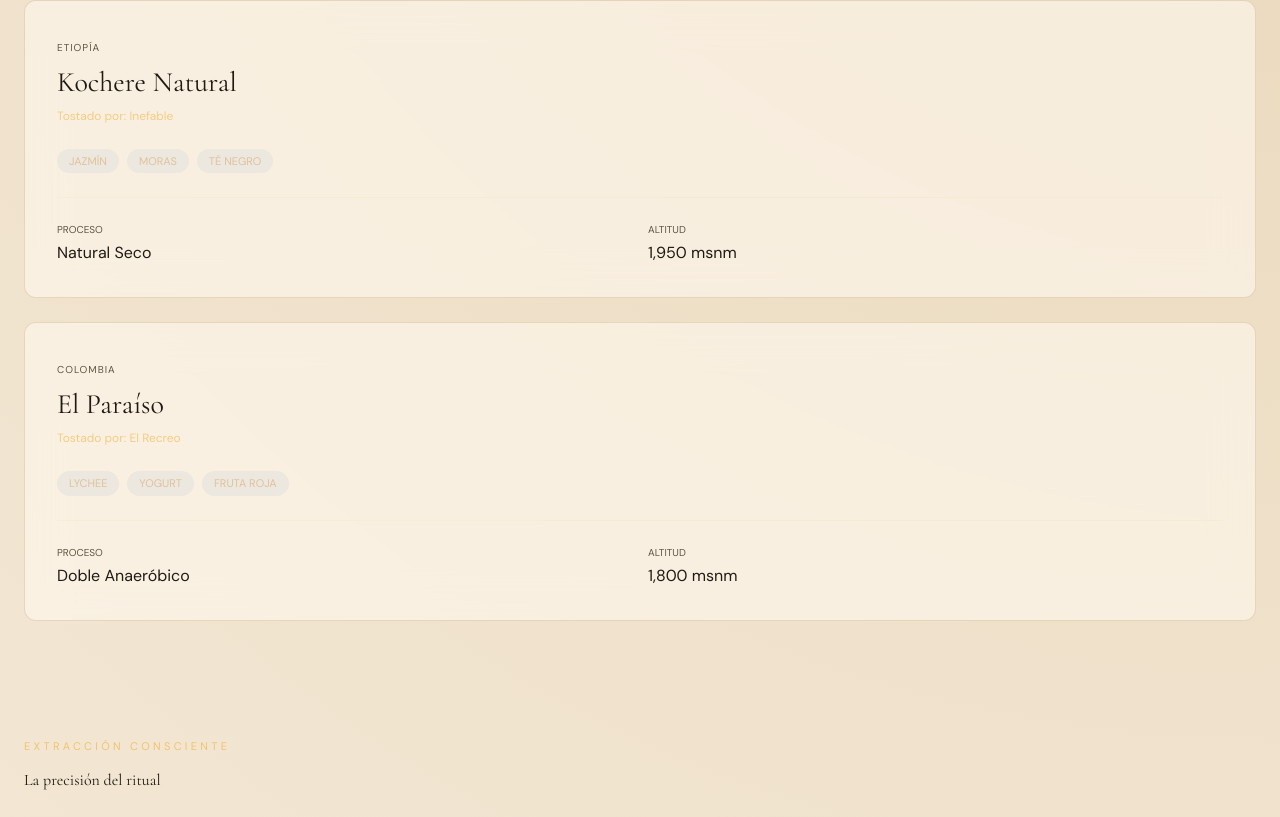
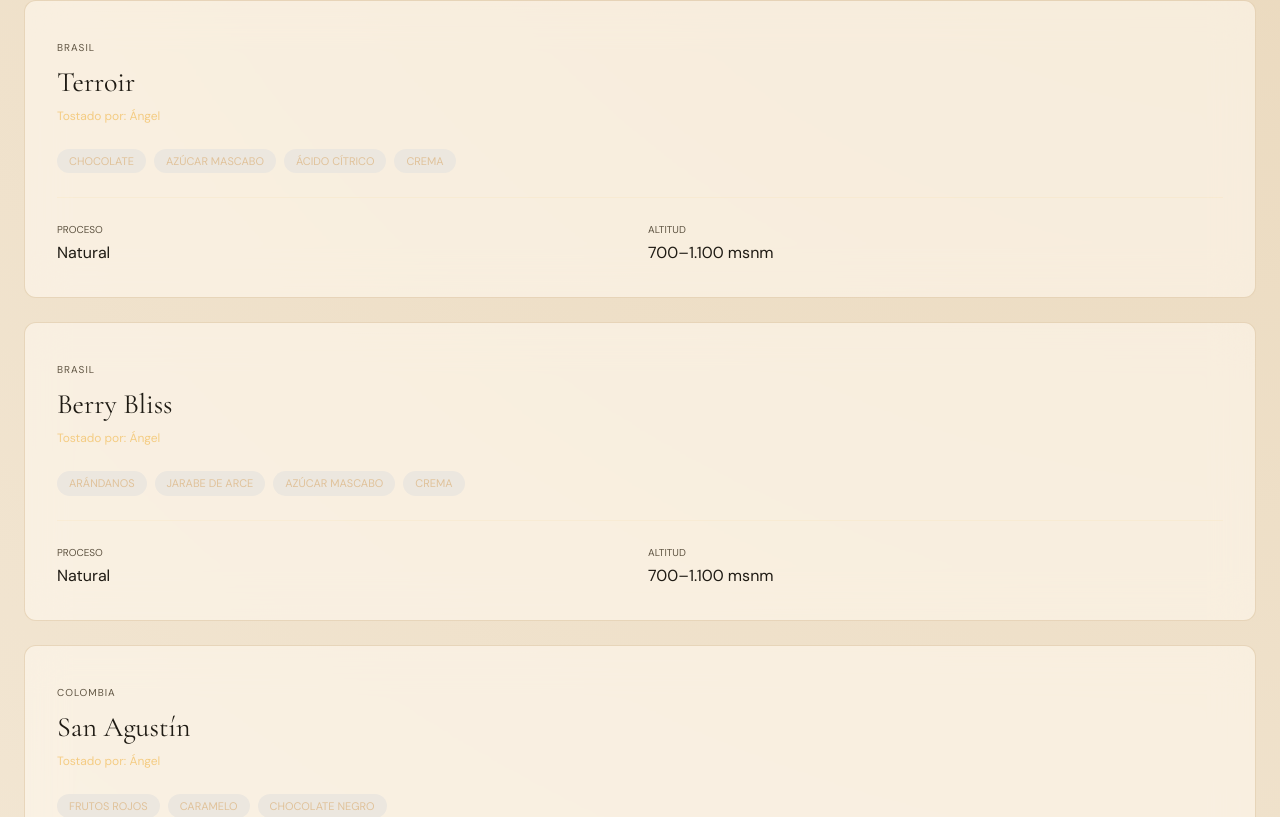
Before and after one commit to inescio/barrainfiltrada, a Next.js app: page / in a window 1280 px wide. Shown: the part 663-1480 px from the top of the page. Built offline with nearby package versions, Linux system fonts and the light colour scheme.

Commit message:
feat: real coffee data (Terroir, Berry Bliss, San Agustín), fix footer links
Co-Authored-By: Claude Sonnet 4.6 <noreply@anthropic.com>

```diff
--- a/app/page.tsx
+++ b/app/page.tsx
@@ -42,62 +42,53 @@ export default function Home() {
             <h2 className="font-headline-sm text-on-surface">Selección de Grano</h2>
           </div>
           <div className="space-y-6">
-            {/* Coffee Card 1 */}
-            <div className="glass-card rounded-xl p-8 overflow-hidden relative group">
+            {[
+              {
+                origin: 'Brasil', name: 'Terroir', roaster: 'Ángel',
+                notes: ['Chocolate', 'Azúcar Mascabo', 'Ácido Cítrico', 'Crema'],
+                proceso: 'Natural', altitud: '700–1.100 msnm',
+              },
+              {
+                origin: 'Brasil', name: 'Berry Bliss', roaster: 'Ángel',
+                notes: ['Arándanos', 'Jarabe de Arce', 'Azúcar Mascabo', 'Crema'],
+                proceso: 'Natural', altitud: '700–1.100 msnm',
+              },
+              {
+                origin: 'Colombia', name: 'San Agustín', roaster: 'Ángel',
+                notes: ['Frutos Rojos', 'Caramelo', 'Chocolate Negro'],
+                proceso: 'Lavado', altitud: '1.700 msnm',
+              },
+            ].map((coffee) => (
+              <div key={coffee.name} className="glass-card rounded-xl p-8 overflow-hidden relative group">
                 <div className="flex flex-col gap-6">
                   <div>
-                  <span className="font-label-caps text-[10px] text-on-surface-variant uppercase tracking-widest">Etiopía</span>
-                  <h3 className="font-headline-sm text-[28px] mt-1">Kochere Natural</h3>
-                  <p className="font-label-caps text-[12px] text-primary/80 mt-1">Tostado por: Inefable</p>
+                    <span className="font-label-caps text-[10px] text-on-surface-variant uppercase tracking-widest">{coffee.origin}</span>
+                    <h3 className="font-headline-sm text-[28px] mt-1">{coffee.name}</h3>
+                    <p className="font-label-caps text-[12px] text-primary/80 mt-1">Tostado por: {coffee.roaster}</p>
                   </div>
                   <div className="flex flex-wrap gap-2">
-                  <span className="bg-surface-container-high text-secondary px-3 py-1 rounded-full text-[11px] font-label-caps uppercase">Jazmín</span>
-                  <span className="bg-surface-container-high text-secondary px-3 py-1 rounded-full text-[11px] font-label-caps uppercase">Moras</span>
-                  <span className="bg-surface-container-high text-secondary px-3 py-1 rounded-full text-[11px] font-label-caps uppercase">Té Negro</span>
+                    {coffee.notes.map(n => (
+                      <span key={n} className="bg-surface-container-high text-secondary px-3 py-1 rounded-full text-[11px] font-label-caps uppercase">{n}</span>
+                    ))}
                   </div>
                   <div className="grid grid-cols-2 gap-4 border-t border-primary/10 pt-6">
                     <div>
                       <p className="font-label-caps text-[10px] text-on-surface-variant uppercase mb-1">Proceso</p>
-                    <p className="font-body-md text-on-surface">Natural Seco</p>
+                      <p className="font-body-md text-on-surface">{coffee.proceso}</p>
                     </div>
                     <div>
                       <p className="font-label-caps text-[10px] text-on-surface-variant uppercase mb-1">Altitud</p>
-                    <p className="font-body-md text-on-surface">1,950 msnm</p>
+                      <p className="font-body-md text-on-surface">{coffee.altitud}</p>
                     </div>
                   </div>
                 </div>
               </div>
-
-            {/* Coffee Card 2 */}
-            <div className="glass-card rounded-xl p-8 overflow-hidden relative group">
-              <div className="flex flex-col gap-6">
-                <div>
-                  <span className="font-label-caps text-[10px] text-on-surface-variant uppercase tracking-widest">Colombia</span>
-                  <h3 className="font-headline-sm text-[28px] mt-1">El Paraíso</h3>
-                  <p className="font-label-caps text-[12px] text-primary/80 mt-1">Tostado por: El Recreo</p>
-                </div>
-                <div className="flex flex-wrap gap-2">
-                  <span className="bg-surface-container-high text-secondary px-3 py-1 rounded-full text-[11px] font-label-caps uppercase">Lychee</span>
-                  <span className="bg-surface-container-high text-secondary px-3 py-1 rounded-full text-[11px] font-label-caps uppercase">Yogurt</span>
-                  <span className="bg-surface-container-high text-secondary px-3 py-1 rounded-full text-[11px] font-label-caps uppercase">Fruta Roja</span>
-                </div>
-                <div className="grid grid-cols-2 gap-4 border-t border-primary/10 pt-6">
-                  <div>
-                    <p className="font-label-caps text-[10px] text-on-surface-variant uppercase mb-1">Proceso</p>
-                    <p className="font-body-md text-on-surface">Doble Anaeróbico</p>
-                  </div>
-                  <div>
-                    <p className="font-label-caps text-[10px] text-on-surface-variant uppercase mb-1">Altitud</p>
-                    <p className="font-body-md text-on-surface">1,800 msnm</p>
-                  </div>
-                </div>
-              </div>
-            </div>
+            ))}
           </div>
         </section>
 
         {/* La precisión del ritual */}
-        <section className="px-6 mb-section-gap">
+        <section id="metodos" className="px-6 mb-section-gap">
           <div className="flex flex-col gap-4 mb-8">
             <span className="font-label-caps text-label-caps text-primary uppercase tracking-[0.3em]">Extracción Consciente</span>
             <h2 className="font-headline-sm text-on-surface">La precisión del ritual</h2>
--- a/app/rating/page.tsx
+++ b/app/rating/page.tsx
@@ -6,39 +6,60 @@ import Link from 'next/link'
 import NavBar from '@/components/NavBar'
 import Footer from '@/components/Footer'
 
+const IMG_BRASIL = 'https://lh3.googleusercontent.com/aida-public/AB6AXuC6kFCJ_VSJEORCJwGn_qxIgUJ-cO7Bw4-n8IVcHAG5iTpm8u0_jDhe_oOebw6D0NEloQ54w6jJV_x2DAmPg27oU-J0FW15KdRyalIOp_L9gEVci8K_o4DIbmGfhKUbc3pdq7wwpfnzx7LXUyYZ1hjcdGCe9jX6RriGll2X3ndd_9lJUNw_QSgd0ml28J4F1i-a0aR53-KHG-OYNr3KgYx_dz0Z1SypljXbrg1NTKjzmDk-YxDH69bS5JMPCSQUgMdCxJ9lV9jI7VHK'
+const IMG_COLOMBIA = 'https://lh3.googleusercontent.com/aida-public/AB6AXuCqZdMom4JQKxg9s0-R9VfCfc77bgoB1u9whpTGTGHfL3X7-G0x0gf-prlXT3jd5Xe80J9AS0K5a1U6lYZh35dFY29-nHTiQM0OYITxVdKppDWohNfUkCgkkXFVX3HgAxQvKnU68Wbugtwr7WV6_0m6Lry1pYuZDaT2TeN-uZ15yT36iEo0uCDf3xgRFcYoNhOPWNzbf7wle5HMA7oRCUTI06215qZCN4_YUoMvwnPNBNiOLrAzDhWqUt-pXHISTlsjkYf2iTbS_SpP'
+const IMG_ORIGIN = 'https://lh3.googleusercontent.com/aida-public/AB6AXuDv_y3FZun3fmJNJtBriQ4ifdPXeDNGL_fIZY3PtZ8ZfID9ISYcm0zj1UDbR7CE8jvC2ZzvJV5DWjWOOqJapCXLa9QcJJbjY-HCkXwj6xlJTCuLBgU-zpitjKYmhsp59SQHCjdQLArmkPko3__2jECToXMU3y9gOr4UCyBMFGTfeLkT4xANgbzDR0fC5Amk-tZaIouW98wYGbCQSIyFZNaihqPPKi1IEmhQcMcdNtGRg3GKhHXUqIAALQkwx3MEOn05Elwr_2Dg2HM7'
+
 const varietals = [
   {
-    id: 'guji-sidamo',
-    name: 'Guji Sidamo G1',
-    origin: 'Etiopía',
-    process: 'Lavado',
-    notes: 'Notas Cítricas',
-    image: 'https://lh3.googleusercontent.com/aida-public/AB6AXuC6kFCJ_VSJEORCJwGn_qxIgUJ-cO7Bw4-n8IVcHAG5iTpm8u0_jDhe_oOebw6D0NEloQ54w6jJV_x2DAmPg27oU-J0FW15KdRyalIOp_L9gEVci8K_o4DIbmGfhKUbc3pdq7wwpfnzx7LXUyYZ1hjcdGCe9jX6RriGll2X3ndd_9lJUNw_QSgd0ml28J4F1i-a0aR53-KHG-OYNr3KgYx_dz0Z1SypljXbrg1NTKjzmDk-YxDH69bS5JMPCSQUgMdCxJ9lV9jI7VHK',
+    id: 'terroir',
+    name: 'Terroir',
+    origin: 'Brasil',
+    process: 'Natural',
+    notes: 'Chocolate · Ácido Cítrico',
+    image: IMG_BRASIL,
     active: true,
     profile: {
-      roast: 'Medio-Ligero',
-      process: 'Lavado Extendido',
-      description: 'Notas de té negro, frutos del bosque y un final largo y dulce.',
-      origin: 'Sidama, Etiopía',
-      originStory: 'Cultivado en la región de Guji, a más de 1.900 metros de altura.',
-      originImage: 'https://lh3.googleusercontent.com/aida-public/AB6AXuDv_y3FZun3fmJNJtBriQ4ifdPXeDNGL_fIZY3PtZ8ZfID9ISYcm0zj1UDbR7CE8jvC2ZzvJV5DWjWOOqJapCXLa9QcJJbjY-HCkXwj6xlJTCuLBgU-zpitjKYmhsp59SQHCjdQLArmkPko3__2jECToXMU3y9gOr4UCyBMFGTfeLkT4xANgbzDR0fC5Amk-tZaIouW98wYGbCQSIyFZNaihqPPKi1IEmhQcMcdNtGRg3GKhHXUqIAALQkwx3MEOn05Elwr_2Dg2HM7',
+      roast: 'Medio',
+      process: 'Natural',
+      description: 'Chocolate, azúcar mascabo, ácido cítrico y crema. Ácido, herbal y acaramelado.',
+      origin: 'Águas Paulistas, Brasil',
+      originStory: 'Fincas selectas a 700–1.100 msnm. Varietales Catuaí Amarelo y Mundo Novo.',
+      originImage: IMG_ORIGIN,
     },
   },
   {
-    id: 'huila-geisha',
-    name: 'Huila Geisha',
-    origin: 'Colombia',
+    id: 'berry-bliss',
+    name: 'Berry Bliss',
+    origin: 'Brasil',
     process: 'Natural',
-    notes: 'Jazmín',
-    image: 'https://lh3.googleusercontent.com/aida-public/AB6AXuCqZdMom4JQKxg9s0-R9VfCfc77bgoB1u9whpTGTGHfL3X7-G0x0gf-prlXT3jd5Xe80J9AS0K5a1U6lYZh35dFY29-nHTiQM0OYITxVdKppDWohNfUkCgkkXFVX3HgAxQvKnU68Wbugtwr7WV6_0m6Lry1pYuZDaT2TeN-uZ15yT36iEo0uCDf3xgRFcYoNhOPWNzbf7wle5HMA7oRCUTI06215qZCN4_YUoMvwnPNBNiOLrAzDhWqUt-pXHISTlsjkYf2iTbS_SpP',
+    notes: 'Arándanos · Jarabe de Arce',
+    image: IMG_BRASIL,
     active: false,
     profile: {
-      roast: 'Ligero',
+      roast: 'Medio-Ligero',
       process: 'Natural',
-      description: 'Floral, con acidez suave y un retrogusto dulce.',
+      description: 'Arándanos, jarabe de arce, azúcar mascabo y crema. Balanceado, cremoso y dulce.',
+      origin: 'Alta Mogiana, Paraná',
+      originStory: 'Varietal Obatá cultivado a 700–1.100 msnm en la región de Alta Mogiana.',
+      originImage: IMG_ORIGIN,
+    },
+  },
+  {
+    id: 'san-agustin',
+    name: 'San Agustín',
+    origin: 'Colombia',
+    process: 'Lavado',
+    notes: 'Frutos Rojos · Caramelo',
+    image: IMG_COLOMBIA,
+    active: false,
+    profile: {
+      roast: 'Medio',
+      process: 'Lavado',
+      description: 'Frutos rojos, caramelo y chocolate negro. Cuerpo sedoso y aroma intenso.',
       origin: 'Huila, Colombia',
-      originStory: 'Cultivado en el departamento de Huila, una de las regiones cafeteras más reconocidas de Colombia.',
-      originImage: 'https://lh3.googleusercontent.com/aida-public/AB6AXuDv_y3FZun3fmJNJtBriQ4ifdPXeDNGL_fIZY3PtZ8ZfID9ISYcm0zj1UDbR7CE8jvC2ZzvJV5DWjWOOqJapCXLa9QcJJbjY-HCkXwj6xlJTCuLBgU-zpitjKYmhsp59SQHCjdQLArmkPko3__2jECToXMU3y9gOr4UCyBMFGTfeLkT4xANgbzDR0fC5Amk-tZaIouW98wYGbCQSIyFZNaihqPPKi1IEmhQcMcdNtGRg3GKhHXUqIAALQkwx3MEOn05Elwr_2Dg2HM7',
+      originStory: 'Finca San Agustín a 1.700 msnm en el departamento del Huila.',
+      originImage: IMG_ORIGIN,
     },
   },
 ]
```
Also changed, not shown: components/Footer.tsx (+52 -10 lines), 1 other file (tests, documents, lock files or other folders). Lines whose indentation alone changed are shown as unchanged.
